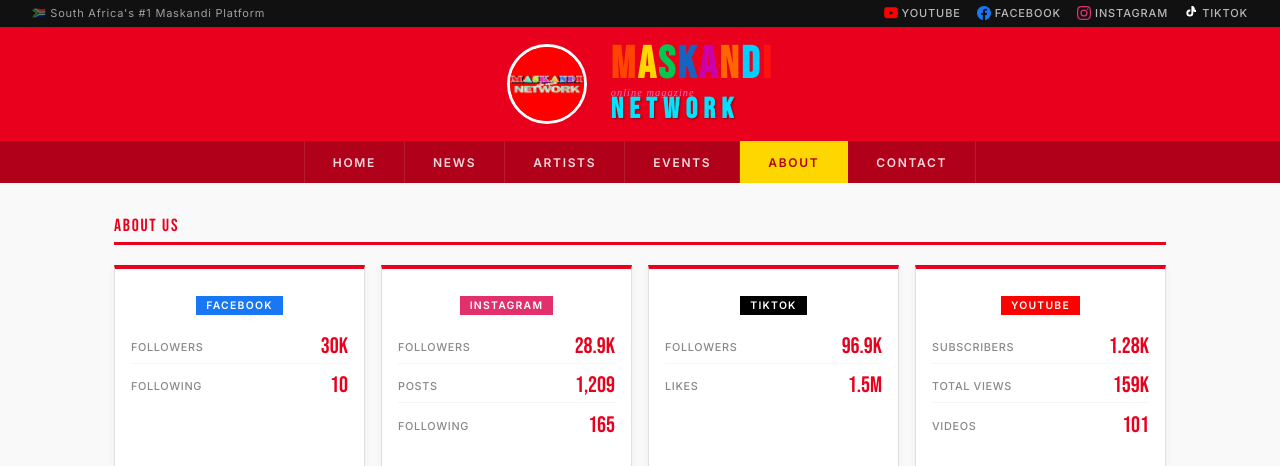
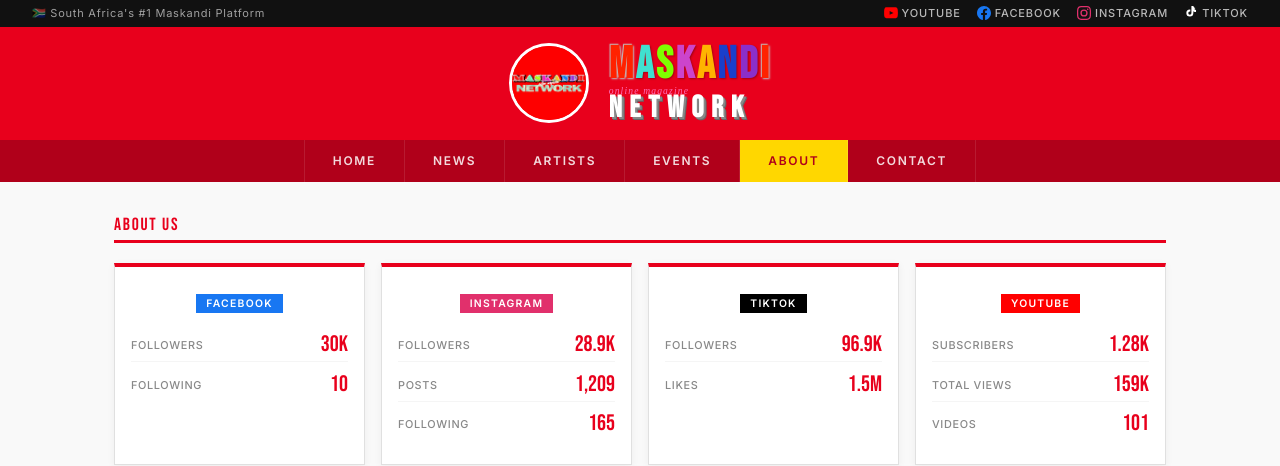
Before and after one commit to ayandamkhwanazi27-lang/maskandi-online, a Flask app: page /about in a window 1280 px wide. Shown: the top 466 px of the page. Run offline with Flask 3, Linux system fonts and the light colour scheme.

Commit message:
Update base.html

```diff
--- a/templates/base.html
+++ b/templates/base.html
@@ -56,7 +56,7 @@
       display: flex;
       align-items: center;
       justify-content: center;
-      gap: 1.5rem;
+      gap: 1.25rem;
       padding: 1rem 2rem;
     }
     .masthead-logo {
@@ -73,31 +73,49 @@
       letter-spacing: 0.06em;
       line-height: 1;
     }
-    .masthead h1 .m1 { color: #FF4500; } /* M - red orange */
-    .masthead h1 .m2 { color: #FFD700; } /* A - yellow */
-    .masthead h1 .m3 { color: #00C851; } /* S - green */
-    .masthead h1 .m4 { color: #1565C0; } /* K - blue */
-    .masthead h1 .m5 { color: #CC00AA; } /* A - purple */
-    .masthead h1 .m6 { color: #FF6600; } /* N - orange */
-    .masthead h1 .m7 { color: #00CFFF; } /* D - cyan */
-    .masthead h1 .m8 { color: #FF1111; } /* I - red */
+    /* M - red with silver shine */
+    .masthead h1 .l1 { color: #FF2200; text-shadow: 1px 1px 2px #C0C0C0, -1px -1px 1px #C0C0C0; }
+    /* A - turquoise/green-blue */
+    .masthead h1 .l2 { color: #40E0D0; text-shadow: 1px 1px 2px rgba(0,0,0,0.3); }
+    /* S - bright lime green */
+    .masthead h1 .l3 { color: #7FFF00; text-shadow: 1px 1px 2px rgba(0,0,0,0.3); }
+    /* K - purple pink */
+    .masthead h1 .l4 { color: #CC44CC; text-shadow: 1px 1px 2px rgba(0,0,0,0.3); }
+    /* A - golden yellow orange */
+    .masthead h1 .l5 { color: #FFB300; text-shadow: 1px 1px 2px rgba(0,0,0,0.3); }
+    /* N - deep blue */
+    .masthead h1 .l6 { color: #1A3FCC; text-shadow: 1px 1px 2px rgba(0,0,0,0.3); }
+    /* D - deep purple */
+    .masthead h1 .l7 { color: #8B2FC9; text-shadow: 1px 1px 2px rgba(0,0,0,0.3); }
+    /* I - red with silver */
+    .masthead h1 .l8 { color: #FF2200; text-shadow: 1px 1px 2px #C0C0C0, -1px -1px 1px #C0C0C0; }
+    /* online magazine - pink italic small */
     .masthead h1 .sub {
       display: block;
       font-family: 'Source Serif 4', serif;
-      font-size: 0.65rem;
+      font-size: 0.6rem;
       font-style: italic;
       color: #FF69B4;
-      letter-spacing: 0.1em;
-      margin-top: 0rem;
+      letter-spacing: 0.12em;
+      margin-top: -0.1rem;
       font-weight: 300;
     }
+    /* NETWORK - white with grey 3D shadow */
     .masthead h1 .net {
-      color: #00E5FF;
       display: block;
-      font-size: 1.8rem;
-      letter-spacing: 0.22em;
-      margin-top: -0.1rem;
-      text-shadow: 1px 1px 2px rgba(0,0,0,0.4);
+      color: #FFFFFF;
+      font-size: 1.9rem;
+      letter-spacing: 0.25em;
+      margin-top: -0.15rem;
+      text-shadow: 2px 2px 0px #888, 3px 3px 0px #666;
+    }
+    .masthead .tagline {
+      color: rgba(255,255,255,0.75);
+      font-size: 0.68rem;
+      letter-spacing: 0.2em;
+      text-transform: uppercase;
+      margin-top: 0.25rem;
+      font-weight: 500;
     }
     .masthead .tagline {
       color: rgba(255,255,255,0.75);
@@ -258,7 +276,7 @@
     <img class="masthead-logo" src="/static/channels4_profile.jpg" alt="Maskandi Online Magazine Logo">
     <div class="masthead-text">
       <h1>
-        <span class="m1">M</span><span class="m2">A</span><span class="m3">S</span><span class="m4">K</span><span class="m5">A</span><span class="m6">N</span><span class="m7">D</span><span class="m8">I</span>
+        <span class="l1">M</span><span class="l2">A</span><span class="l3">S</span><span class="l4">K</span><span class="l5">A</span><span class="l6">N</span><span class="l7">D</span><span class="l8">I</span>
         <span class="sub">online magazine</span>
         <span class="net">NETWORK</span>
       </h1>
```
